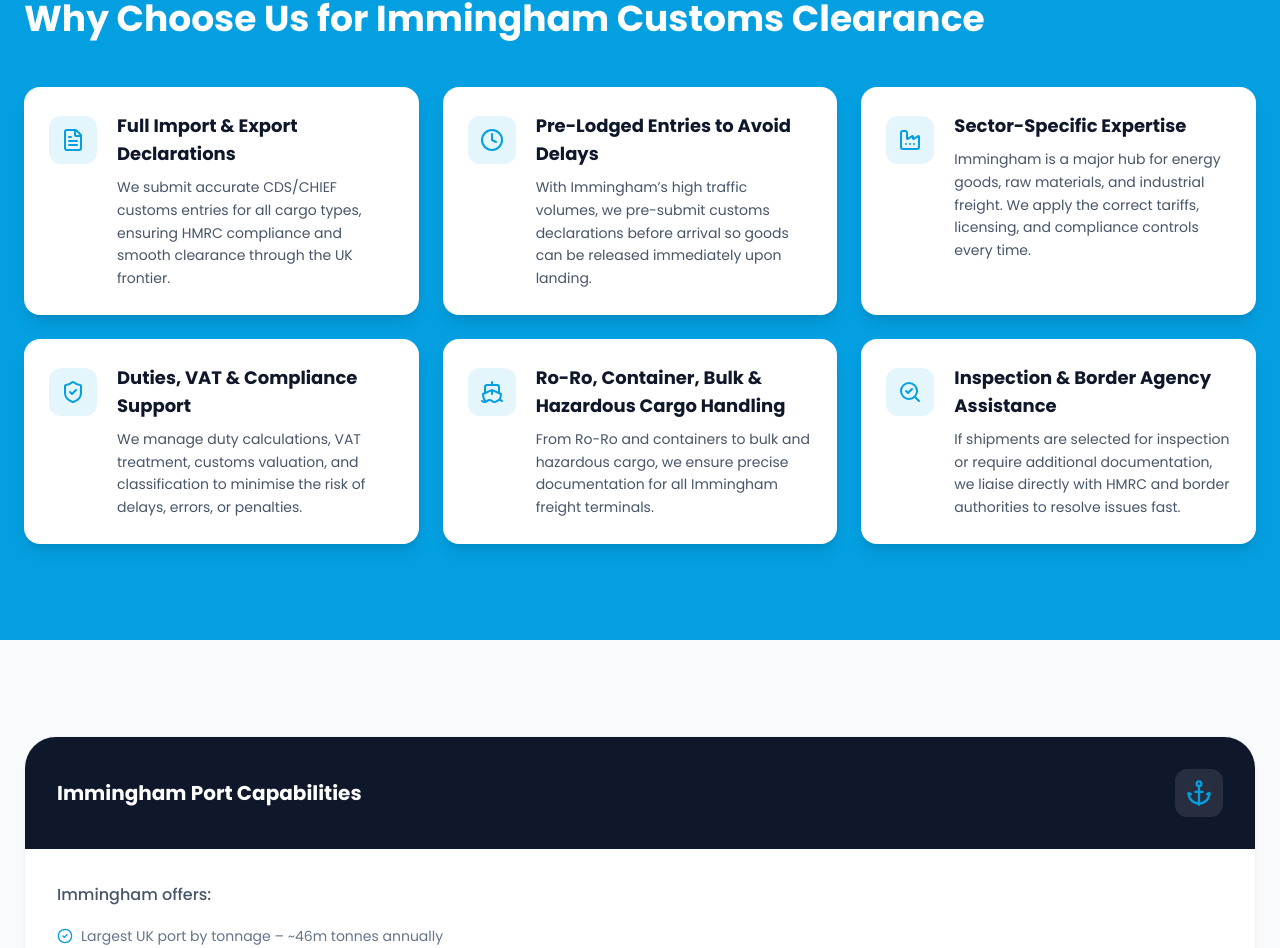
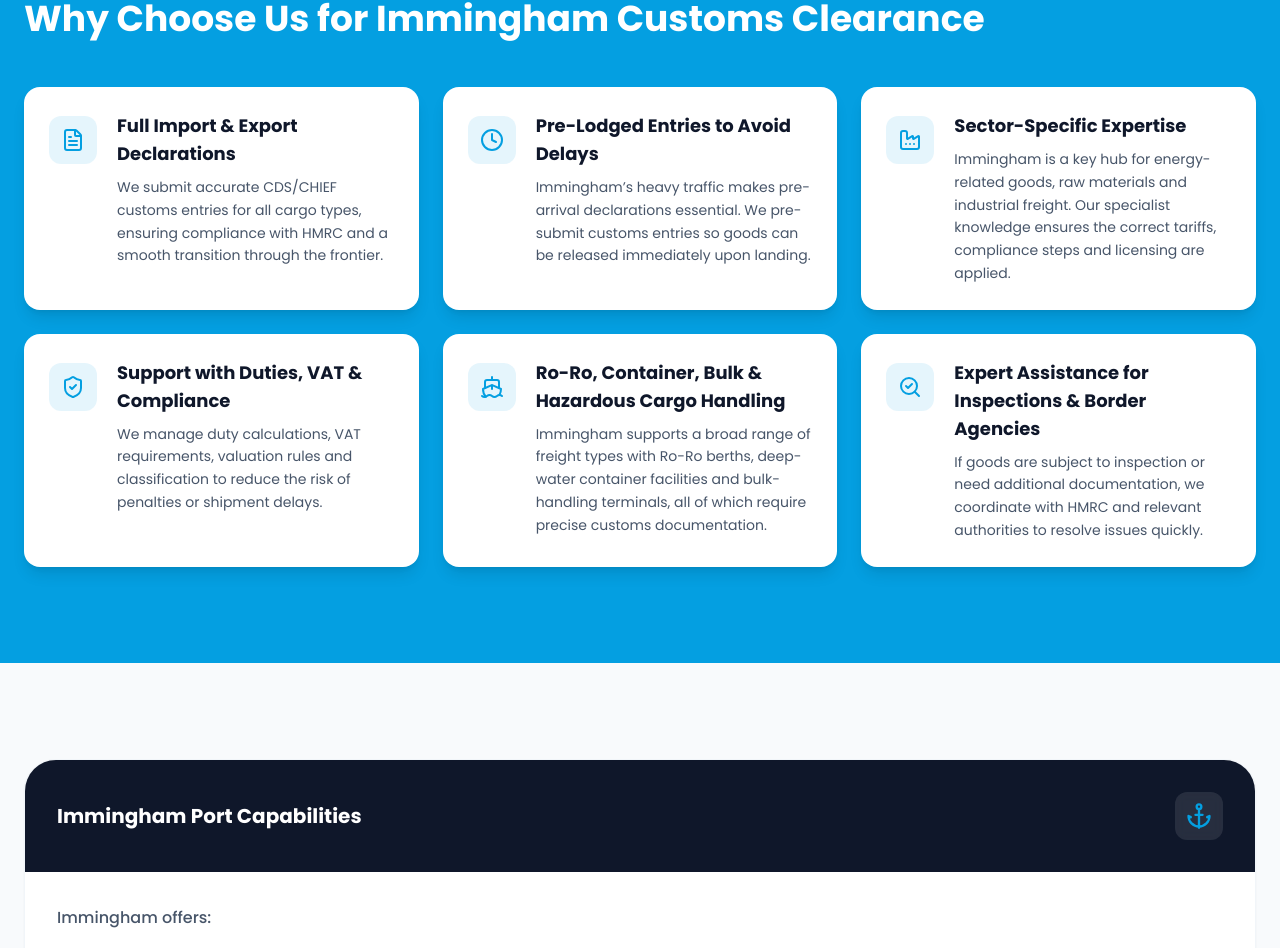
Before and after one commit to Manish-Code-Craft/global-custom, a Next.js app: page /customs-clearance-immingham in a window 1280 px wide. Shown: the part 1727-2675 px from the top of the page. Built offline with nearby package versions, Linux system fonts and the light colour scheme.

Commit message:
Update index.jsx

```diff
--- a/src/pages/customs-clearance-immingham/index.jsx
+++ b/src/pages/customs-clearance-immingham/index.jsx
@@ -19,35 +19,36 @@ export default function Services({ preview }) {
   const features = [
     {
       title: "Full Import & Export Declarations",
-      desc: "We submit accurate CDS/CHIEF customs entries for all cargo types, ensuring HMRC compliance and smooth clearance through the UK frontier.",
+      desc: "We submit accurate CDS/CHIEF customs entries for all cargo types, ensuring compliance with HMRC and a smooth transition through the frontier.",
       icon: <FileText size={24} />,
     },
     {
       title: "Pre-Lodged Entries to Avoid Delays",
-      desc: "With Immingham’s high traffic volumes, we pre-submit customs declarations before arrival so goods can be released immediately upon landing.",
+      desc: "Immingham’s heavy traffic makes pre-arrival declarations essential. We pre-submit customs entries so goods can be released immediately upon landing.",
       icon: <Clock size={24} />,
     },
     {
       title: "Sector-Specific Expertise",
-      desc: "Immingham is a major hub for energy goods, raw materials, and industrial freight. We apply the correct tariffs, licensing, and compliance controls every time.",
+      desc: "Immingham is a key hub for energy-related goods, raw materials and industrial freight. Our specialist knowledge ensures the correct tariffs, compliance steps and licensing are applied.",
       icon: <Factory size={24} />,
     },
     {
-      title: "Duties, VAT & Compliance Support",
-      desc: "We manage duty calculations, VAT treatment, customs valuation, and classification to minimise the risk of delays, errors, or penalties.",
+      title: "Support with Duties, VAT & Compliance",
+      desc: "We manage duty calculations, VAT requirements, valuation rules and classification to reduce the risk of penalties or shipment delays.",
       icon: <ShieldCheck size={24} />,
     },
     {
       title: "Ro-Ro, Container, Bulk & Hazardous Cargo Handling",
-      desc: "From Ro-Ro and containers to bulk and hazardous cargo, we ensure precise documentation for all Immingham freight terminals.",
+      desc: "Immingham supports a broad range of freight types with Ro-Ro berths, deep-water container facilities and bulk-handling terminals, all of which require precise customs documentation.",
       icon: <Ship size={24} />,
     },
     {
-      title: "Inspection & Border Agency Assistance",
-      desc: "If shipments are selected for inspection or require additional documentation, we liaise directly with HMRC and border authorities to resolve issues fast.",
+      title: "Expert Assistance for Inspections & Border Agencies",
+      desc: "If goods are subject to inspection or need additional documentation, we coordinate with HMRC and relevant authorities to resolve issues quickly.",
       icon: <SearchCheck size={24} />,
     },
   ];
+
 
 const services = [
   {
```
